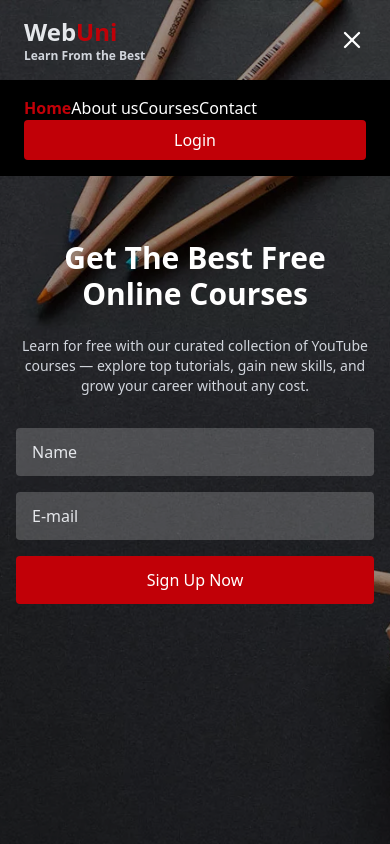
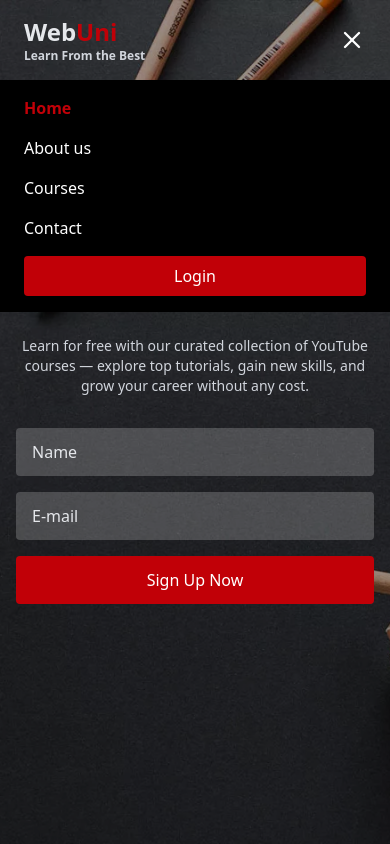
Before and after one commit to abdelrhman-mostafa95/WebUni, a React (Vite) app: page / in a window 390 px wide. Both pictures are taken after a click on the button 352 px from the left and 40 px from the top of the page. Shown: the top 844 px of the page. Built offline with nearby package versions, Linux system fonts and the light colour scheme.

Commit message:
another nav bar

```diff
--- a/src/Navbar/Navbar.jsx
+++ b/src/Navbar/Navbar.jsx
@@ -69,7 +69,8 @@ function Navbar() {
           <NavLink
             to="/"
             className={({ isActive }) =>
-              isActive ? "text-red-700 font-semibold" : "hover:text-red-700"
+              (isActive ? "text-red-700 font-semibold" : "hover:text-red-700") +
+              " block"
             }
           >
             Home
@@ -78,7 +79,8 @@ function Navbar() {
           <NavLink
             to="/about"
             className={({ isActive }) =>
-              isActive ? "text-red-700 font-semibold" : "hover:text-red-700"
+              (isActive ? "text-red-700 font-semibold" : "hover:text-red-700") +
+              " block"
             }
           >
             About us
@@ -87,7 +89,8 @@ function Navbar() {
           <NavLink
             to="/courses"
             className={({ isActive }) =>
-              isActive ? "text-red-700 font-semibold" : "hover:text-red-700"
+              (isActive ? "text-red-700 font-semibold" : "hover:text-red-700") +
+              " block"
             }
           >
             Courses
@@ -96,12 +99,14 @@ function Navbar() {
           <NavLink
             to="/contact"
             className={({ isActive }) =>
-              isActive ? "text-red-700 font-semibold" : "hover:text-red-700"
+              (isActive ? "text-red-700 font-semibold" : "hover:text-red-700") +
+              " block"
             }
           >
             Contact
           </NavLink>
-          <button className="w-full bg-red-700 hover:bg-red-700 text-white px-5 py-2 rounded">
+
+          <button className="w-full bg-red-700 hover:bg-red-500 text-white px-5 py-2 rounded">
             Login
           </button>
         </div>
```
